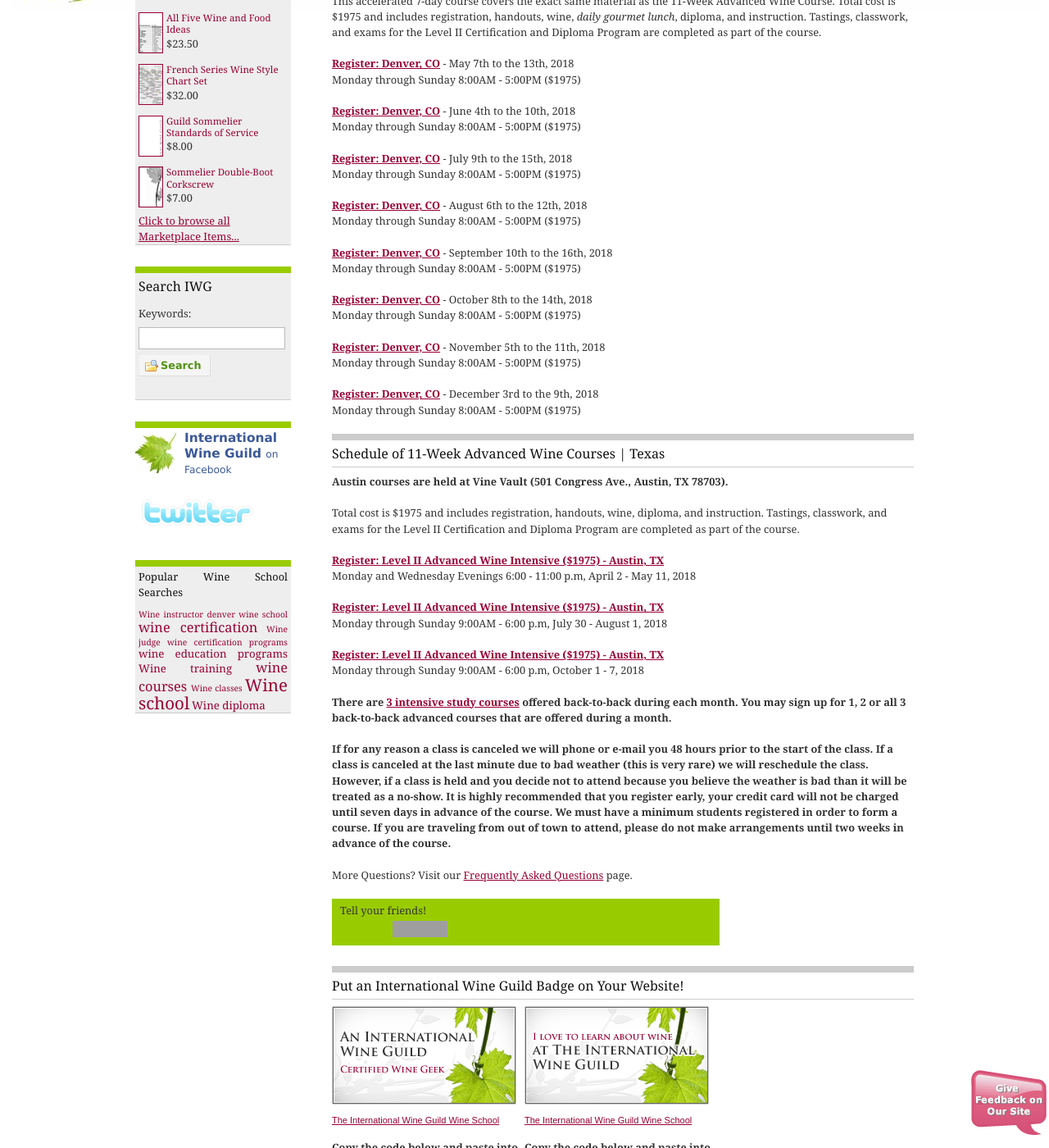
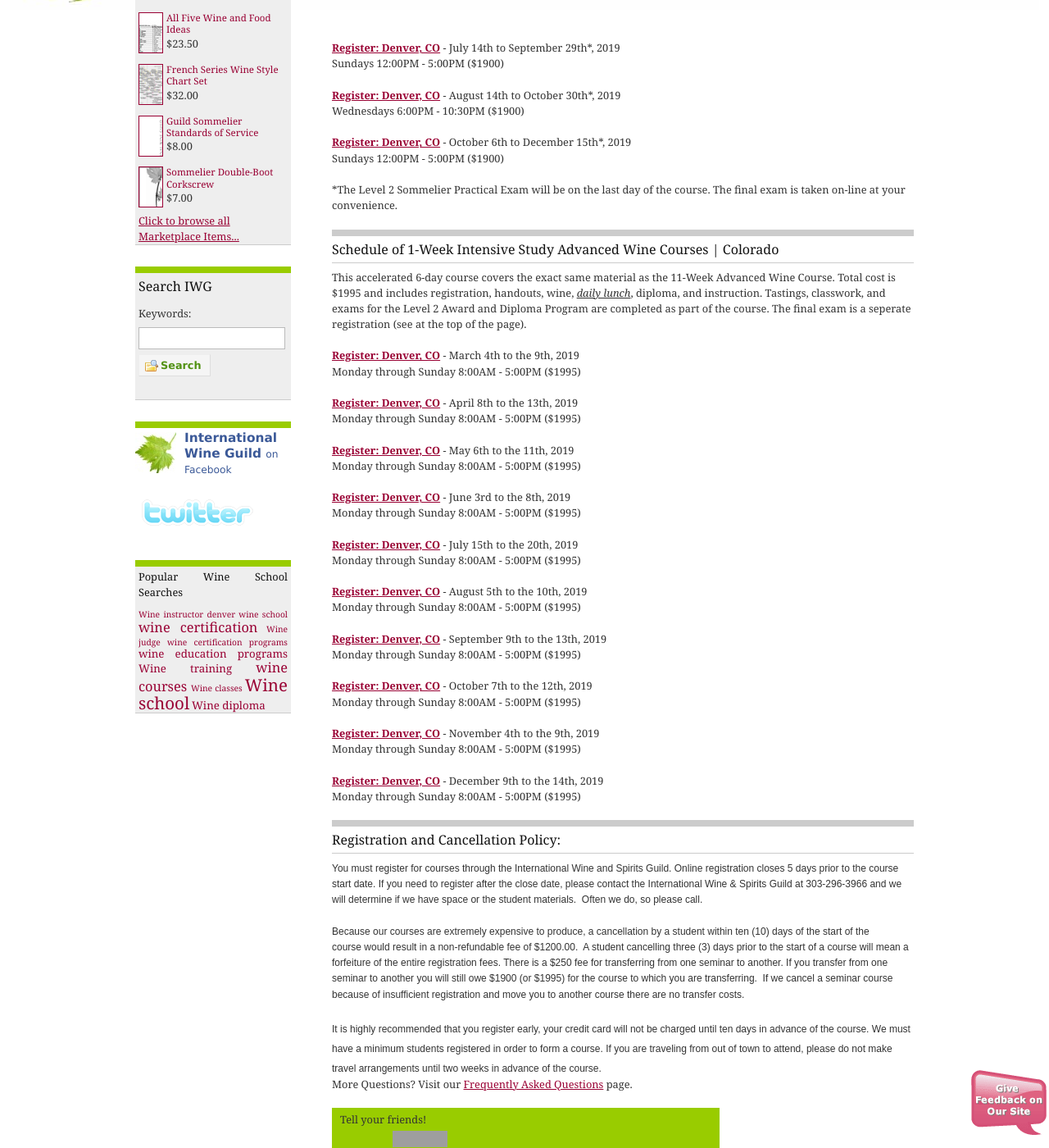
Before and after one commit to CKDev/internationalwineguild.com, a Jekyll site: the page built from advanced-wine-course-registration.html, in a window 1280 px wide and 1400 px high, scrolled down 968 px. Shown: the whole window at 82% size. Built offline with Jekyll 4.4.1, drawn with Linux system fonts in a browser that asks for light colours; a script that is not in the unit is left out; comment, search, counter and statistics services are not loaded; some of the changed text lies outside the part shown; grey boxes are pictures that could not be loaded.

Commit message:
[CHG] More up to date content

```diff
--- a/advanced-wine-course-registration.html
+++ b/advanced-wine-course-registration.html
@@ -4,85 +4,105 @@
 ---
 
 <h1>Level II: Advanced Wine Course Registration</h1>
-<p style="text-align: center;"><strong><em>Please sign up early. Materials are sent out in advance to help you prepare
-      for the final exam.</em></strong><em>&nbsp;</em></p>
+<p style="text-align: center;"><strong><em>Please sign up early. Some materials are sent out in advance to help you
+      prepare for the final exam.</em></strong><em>&nbsp;</em></p>
+<h2>On-Line Final Exam - World Wide</h2>
+<p>This is the final exam for the 11-week or intensive study Level 2 Advanced Wine Course.</p>
+<p><strong>Level 2 On-Line Final Exam&nbsp;<a
+      href="http://ww4.aitsafe.com/cf/add.cfm?userid=6714687&amp;product=Adv+Wine+Final+On-Line+Exam++-++at your convenience (within 2 months)&amp;price=100&amp;return=www.internationalwineguild.com/advanced-wine-course-registration"
+      class="ga-track">Register: Denver, CO</a></strong>&nbsp;- at your convenience ($100).&nbsp;If taken within 2
+  months of completing the course.&nbsp;</p>
+<p><strong>Level 2 On-Line Final Exam after 2 months&nbsp;<a
+      href="http://ww4.aitsafe.com/cf/add.cfm?userid=6714687&amp;product=Adv+Wine+Final+On-Line+Exam++-++at your convenience (after 2 months)&amp;price=200&amp;return=www.internationalwineguild.com/advanced-wine-course-registration"
+      class="ga-track">Register: Denver, CO</a></strong>&nbsp;- at your convenience ($200).&nbsp;If taken after 2
+  months of completing the course.</p>
+<p>If you want, you can sign up for this exam when you register for a Level 2 Wine Course.</p>
+<p>When you sign up for the on-line exam the Guild will send you an email with instructions on how to take the exam
+  and a second email, from the company we use to administer the exam, inviting you to their website to the take the
+  exam.</p>
 <h2>Schedule of 11-Week Advanced Wine Courses | Colorado</h2>
-<p><strong>Colorado courses are held at the International Wine &amp; Spirits Guild headquarters (4640 Pecos St. Unit
-    H, Denver, CO 80122).&nbsp;</strong></p>
 <p>Total cost is $1900 and includes registration, handouts, wine, diploma, and instruction. Tastings, classwork, and
-  exams for the Level II Certification and Diploma Program are completed as part of the course.&nbsp;</p>
+  exams for the Level II Award and Diploma Program are completed as part of the course. The award exam is $100 and is
+  on-line. &nbsp;It is taken after you complete the course.</p>
+<p>&nbsp;</p>
 <p><a
-    href="http://ww4.aitsafe.com/cf/add.cfm?userid=6714687&amp;product=Adv+Wine+Course PM+Denver++-++7/08-2018-09/23+2018&amp;price=1900&amp;return=www.internationalwineguild.com/advanced-wine-course-registration"
-    class="ga-track"><strong>Register: Denver, CO</strong></a> - July 8th to September 23rd*, 2018<br>
+    href="http://ww4.aitsafe.com/cf/add.cfm?userid=6714687&amp;product=Adv+Wine+Course PM+Denver++-++7/14-9/29, 2019&amp;price=1900&amp;return=www.internationalwineguild.com/advanced-wine-course-registration"
+    class="ga-track"><strong>Register: Denver, CO</strong></a>&nbsp;- July 14th to September 29th*, 2019<br>
   Sundays 12:00PM - 5:00PM ($1900)</p>
 <p><a
-    href="http://ww4.aitsafe.com/cf/add.cfm?userid=6714687&amp;product=Adv+Wine+Course PM+Denver++-++10/07-2018-12/16+2018&amp;price=1900&amp;return=www.internationalwineguild.com/advanced-wine-course-registration"
-    class="ga-track"><strong>Register: Denver, CO</strong></a> - October 7th to December 16th*, 2018<br>
+    href="http://ww4.aitsafe.com/cf/add.cfm?userid=6714687&amp;product=Adv+Wine+Course PM+Denver++-++8/14-10/30+2019&amp;price=1900&amp;return=www.internationalwineguild.com/advanced-wine-course-registration"
+    class="ga-track"><strong>Register: Denver, CO</strong></a>&nbsp;- August 14th to October 30th*, 2019<br>
+  Wednesdays 6:00PM - 10:30PM ($1900)</p>
+<p><a
+    href="http://ww4.aitsafe.com/cf/add.cfm?userid=6714687&amp;product=Adv+Wine+Course PM+Denver++-++10/06-12/15, 2019&amp;price=1900&amp;return=www.internationalwineguild.com/advanced-wine-course-registration"
+    class="ga-track"><strong>Register: Denver, CO</strong></a>&nbsp;- October 6th to December 15th*, 2019<br>
   Sundays 12:00PM - 5:00PM ($1900)</p>
-<p>*The Level II exams will be on the last Sunday class of the term at 9:00am for all classes.</p>
+<p>*The Level 2 Sommelier Practical Exam will be on the last day of the course. The final exam is taken on-line at
+  your convenience.</p>
 <h2>Schedule of 1-Week Intensive Study Advanced Wine Courses | Colorado</h2>
-<p><strong>Colorado courses are held at the International Wine &amp; Spirits Guild headquarters (4640 Pecos St. Unit
-    H, Denver, CO 80122).&nbsp;</strong></p>
-<p>This accelerated 7-day course covers the exact same material as the 11-Week Advanced Wine Course. Total cost is
-  $1975 and includes registration, handouts, wine, <em>daily gourmet lunch</em>, diploma, and instruction. Tastings,
-  classwork, and exams for the Level II Certification and Diploma Program are completed as part of the course.&nbsp;
-</p>
-
+<p>This accelerated 6-day course covers the exact same material as the 11-Week Advanced Wine Course. Total cost is
+  $1995 and includes registration, handouts, wine, <u><em>daily lunch</em></u>, diploma, and instruction. Tastings,
+  classwork, and exams for the Level 2 Award and Diploma Program are completed as part of the course. The final exam
+  is a seperate registration (see at the top of the page).</p>
 <p><a
-    href="http://ww4.aitsafe.com/cf/add.cfm?userid=6714687&amp;product=Intensive+Study+Adv+Wine+Denver++-++5/7-13,+2018&amp;price=1975&amp;return=www.internationalwineguild.com/advanced-wine-course-registration"
-    class="ga-track"><strong>Register: Denver, CO</strong></a> - May 7th to the 13th, 2018<br>
-  Monday through Sunday 8:00AM - 5:00PM ($1975)</p>
+    href="http://ww4.aitsafe.com/cf/add.cfm?userid=6714687&amp;product=Intensive+Study+Adv+Wine+Denver++-++3/4-9,+2019&amp;price=1995&amp;return=www.internationalwineguild.com/advanced-wine-course-registration"
+    class="ga-track"><strong>Register: Denver, CO</strong></a> - March 4th to the 9th, 2019<br>
+  Monday through Sunday 8:00AM - 5:00PM ($1995)</p>
 <p><a
-    href="http://ww4.aitsafe.com/cf/add.cfm?userid=6714687&amp;product=Intensive+Study+Adv+Wine+Denver++-++6/4-10,+2018&amp;price=1975&amp;return=www.internationalwineguild.com/advanced-wine-course-registration"
-    class="ga-track"><strong>Register: Denver, CO</strong></a> - June 4th to the 10th, 2018<br>
-  Monday through Sunday 8:00AM - 5:00PM ($1975)</p>
+    href="http://ww4.aitsafe.com/cf/add.cfm?userid=6714687&amp;product=Intensive+Study+Adv+Wine+Denver++-++4/8-13,+2019&amp;price=1995&amp;return=www.internationalwineguild.com/advanced-wine-course-registration"
+    class="ga-track"><strong>Register: Denver, CO</strong></a> - April 8th to the 13th, 2019<br>
+  Monday through Sunday 8:00AM - 5:00PM ($1995)</p>
 <p><a
-    href="http://ww4.aitsafe.com/cf/add.cfm?userid=6714687&amp;product=Intensive+Study+Adv+Wine+Denver++-++7/9-15,+2018&amp;price=1975&amp;return=www.internationalwineguild.com/advanced-wine-course-registration"
-    class="ga-track"><strong>Register: Denver, CO</strong></a> - July 9th to the 15th, 2018<br>
-  Monday through Sunday 8:00AM - 5:00PM ($1975)</p>
+    href="http://ww4.aitsafe.com/cf/add.cfm?userid=6714687&amp;product=Intensive+Study+Adv+Wine+Denver++-++5/6-11,+2019&amp;price=1995&amp;return=www.internationalwineguild.com/advanced-wine-course-registration"
+    class="ga-track"><strong>Register: Denver, CO</strong></a> - May 6th to the 11th, 2019<br>
+  Monday through Sunday 8:00AM - 5:00PM ($1995)</p>
 <p><a
-    href="http://ww4.aitsafe.com/cf/add.cfm?userid=6714687&amp;product=Intensive+Study+Adv+Wine+Denver++-++8/6-12,+2018&amp;price=1975&amp;return=www.internationalwineguild.com/advanced-wine-course-registration"
-    class="ga-track"><strong>Register: Denver, CO</strong></a> - August 6th to the 12th, 2018<br>
-  Monday through Sunday 8:00AM - 5:00PM ($1975)</p>
+    href="http://ww4.aitsafe.com/cf/add.cfm?userid=6714687&amp;product=Intensive+Study+Adv+Wine+Denver++-++6/3-8,+2019&amp;price=1995&amp;return=www.internationalwineguild.com/advanced-wine-course-registration"
+    class="ga-track"><strong>Register: Denver, CO</strong></a> - June 3rd to the 8th, 2019<br>
+  Monday through Sunday 8:00AM - 5:00PM ($1995)</p>
 <p><a
-    href="http://ww4.aitsafe.com/cf/add.cfm?userid=6714687&amp;product=Intensive+Study+Adv+Wine+Denver++-++9/10-16,+2018&amp;price=1975&amp;return=www.internationalwineguild.com/advanced-wine-course-registration"
-    class="ga-track"><strong>Register: Denver, CO</strong></a> - September 10th to the 16th, 2018<br>
-  Monday through Sunday 8:00AM - 5:00PM ($1975)</p>
+    href="http://ww4.aitsafe.com/cf/add.cfm?userid=6714687&amp;product=Intensive+Study+Adv+Wine+Denver++-++7/15-20,+2019&amp;price=1995&amp;return=www.internationalwineguild.com/advanced-wine-course-registration"
+    class="ga-track"><strong>Register: Denver, CO</strong></a>&nbsp;- July 15th to the 20th, 2019<br>
+  Monday through Sunday 8:00AM - 5:00PM ($1995)</p>
 <p><a
-    href="http://ww4.aitsafe.com/cf/add.cfm?userid=6714687&amp;product=Intensive+Study+Adv+Wine+Denver++-++10/8-14,+2018&amp;price=1975&amp;return=www.internationalwineguild.com/advanced-wine-course-registration"
-    class="ga-track"><strong>Register: Denver, CO</strong></a> - October 8th to the 14th, 2018<br>
-  Monday through Sunday 8:00AM - 5:00PM ($1975)</p>
+    href="http://ww4.aitsafe.com/cf/add.cfm?userid=6714687&amp;product=Intensive+Study+Adv+Wine+Denver++-++8/05-10,+2019&amp;price=1995&amp;return=www.internationalwineguild.com/advanced-wine-course-registration"
+    class="ga-track"><strong>Register: Denver, CO</strong></a>&nbsp;- August 5th to the 10th, 2019<br>
+  Monday through Sunday 8:00AM - 5:00PM ($1995)</p>
 <p><a
-    href="http://ww4.aitsafe.com/cf/add.cfm?userid=6714687&amp;product=Intensive+Study+Adv+Wine+Denver++-++11/5-11,+2018&amp;price=1975&amp;return=www.internationalwineguild.com/advanced-wine-course-registration"
-    class="ga-track"><strong>Register: Denver, CO</strong></a> - November 5th to the 11th, 2018<br>
-  Monday through Sunday 8:00AM - 5:00PM ($1975)</p>
+    href="http://ww4.aitsafe.com/cf/add.cfm?userid=6714687&amp;product=Intensive+Study+Adv+Wine+Denver++-++9/09-13,+2019&amp;price=1995&amp;return=www.internationalwineguild.com/advanced-wine-course-registration"
+    class="ga-track"><strong>Register: Denver, CO</strong></a>&nbsp;- September 9th to the 13th, 2019<br>
+  Monday through Sunday 8:00AM - 5:00PM ($1995)</p>
 <p><a
-    href="http://ww4.aitsafe.com/cf/add.cfm?userid=6714687&amp;product=Intensive+Study+Adv+Wine+Denver++-++12/3-9,+2018&amp;price=1975&amp;return=www.internationalwineguild.com/advanced-wine-course-registration"
-    class="ga-track"><strong>Register: Denver, CO</strong></a> - December 3rd to the 9th, 2018<br>
-  Monday through Sunday 8:00AM - 5:00PM ($1975)</p>
-<h2>Schedule of 11-Week Advanced Wine Courses | Texas</h2>
-<p><strong>Austin courses are held at Vine Vault (501 Congress Ave., Austin, TX 78703).</strong></p>
-<p>Total cost is $1975 and includes registration, handouts, wine, diploma, and instruction. Tastings, classwork, and
-  exams for the Level II Certification and Diploma Program are completed as part of the course.&nbsp;</p>
-<p><a class="ga-track"
-    href="http://ww4.aitsafe.com/cf/add.cfm?userid=6714687&amp;product=Level+II+Advanced+Wine+Intensive+Austin++-++4/2-5/11/2018&amp;price=1975&amp;return=www.internationalwineguild.com/texas-wine-school"><strong>Register:
-      Level II Advanced Wine Intensive ($1975) - Austin, TX<br>
-    </strong></a>Monday and Wednesday Evenings 6:00 - 11:00 p.m, April 2 - May 11, 2018&nbsp;</p>
-<p><a class="ga-track"
-    href="http://ww4.aitsafe.com/cf/add.cfm?userid=6714687&amp;product=Level+II+Advanced+Wine+Intensive+Austin++-++7/30-8/1/2018&amp;price=1975&amp;return=www.internationalwineguild.com/texas-wine-school"><strong>Register:
-      Level II Advanced Wine Intensive ($1975) - Austin, TX<br>
-    </strong></a>Monday through Sunday 9:00AM - 6:00 p.m, July 30 - August 1, 2018&nbsp;</p>
-<p><a class="ga-track"
-    href="http://ww4.aitsafe.com/cf/add.cfm?userid=6714687&amp;product=Level+II+Advanced+Wine+Intensive+Austin++-++10/1-7/2018&amp;price=1975&amp;return=www.internationalwineguild.com/texas-wine-school"><strong>Register:
-      Level II Advanced Wine Intensive ($1975) - Austin, TX<br>
-    </strong></a>Monday through Sunday 9:00AM - 6:00 p.m, October 1 - 7, 2018&nbsp;</p>
-<p><b>There are <a href="http://www.internationalwineguild.com/level-iii-certification-options">3&nbsp;intensive
-      study courses</a> offered back-to-back during each month.<strong> You may sign up for 1, 2 or all 3 back-to-back
-      advanced courses that are offered during a month.</strong></b></p>
-<p><b><b><strong>If for any reason a class is canceled we will phone or e-mail you 48 hours prior to the start of the
-        class. If a class is canceled at the last minute due to bad weather (this is very rare) we will reschedule the
-        class. However, if a class is held and you decide not to attend because you believe the weather is bad than it
-        will be treated as a no-show. It is highly recommended that you register early, your credit card will not be
-        charged until seven days in advance of the course. We must have a minimum students registered in order to form
-        a course. If you are traveling from out of town to attend, please do not make arrangements until two weeks in
-        advance of the course.</strong></b></b><b><b><strong>&nbsp;</strong></b></b></p>
+    href="http://ww4.aitsafe.com/cf/add.cfm?userid=6714687&amp;product=Intensive+Study+Adv+Wine+Denver++-++10/07-12,+2019&amp;price=1995&amp;return=www.internationalwineguild.com/advanced-wine-course-registration"
+    class="ga-track"><strong>Register: Denver, CO</strong></a>&nbsp;- October 7th to the 12th, 2019<br>
+  Monday through Sunday 8:00AM - 5:00PM ($1995)</p>
+<p><a
+    href="http://ww4.aitsafe.com/cf/add.cfm?userid=6714687&amp;product=Intensive+Study+Adv+Wine+Denver++-++11/04-09,+2019&amp;price=1995&amp;return=www.internationalwineguild.com/advanced-wine-course-registration"
+    class="ga-track"><strong>Register: Denver, CO</strong></a>&nbsp;- November 4th to the 9th, 2019<br>
+  Monday through Sunday 8:00AM - 5:00PM ($1995)</p>
+<p><a
+    href="http://ww4.aitsafe.com/cf/add.cfm?userid=6714687&amp;product=Intensive+Study+Adv+Wine+Denver++-++12/09-14,+2019&amp;price=1995&amp;return=www.internationalwineguild.com/advanced-wine-course-registration"
+    class="ga-track"><strong>Register: Denver, CO</strong></a>&nbsp;- December 9th to the 14th, 2019<br>
+  Monday through Sunday 8:00AM - 5:00PM ($1995)</p>
+<h2>Registration and Cancellation Policy:</h2>
+<p><span style="font-size: 9pt; font-family: Arial, sans-serif;">You must register for courses through the
+    International Wine and Spirits Guild. Online registration closes 5 days prior to the course start date. If you
+    need to register after the close date, please contact the International Wine &amp; Spirits Guild at 303-296-3966
+    and we will determine if we have space or the student materials. &nbsp;Often we do, so please call.</span></p>
+<p class="MsoNoSpacing" style="margin: 0in 0in 0.0001pt; font-size: medium; font-family: " times="" new=""><span
+    style="font-size: 9pt; font-family: Arial, sans-serif;">
+    <o:p></o:p>
+  </span></p>
+<p><span style="font-size: 9pt; font-family: Arial, sans-serif;">Because our courses are extremely expensive to
+    produce, a cancellation by a student within&nbsp;ten (10)&nbsp;days of the start of the course&nbsp;</span><span
+    style="font-family: Arial, sans-serif; font-size: 9pt;">would result in a non-refundable fee of $1200.00.&nbsp; A
+    student cancelling&nbsp;three (3)&nbsp;days&nbsp;prior to&nbsp;the start of a course will mean a forfeiture of the
+    entire registration fees. There is a $250 fee for transferring from one seminar to another. If you transfer from
+    one seminar to another you will still owe $1900 (or $1995) for the course to which you are transferring. &nbsp;If
+    we cancel a seminar course because of insufficient registration and move you to another course there are no
+    transfer costs. &nbsp;</span></p>
+<p class="MsoNoSpacing" style="margin: 0in 0in 0.0001pt; font-size: medium; font-family: " times="" new=""><span
+    style="font-size: 9pt; font-family: Arial, sans-serif;">It is highly recommended that you register early, your
+    credit card will not be charged until ten days in advance of the course. We must have a minimum students
+    registered in order to form a course. If you are traveling from out of town to attend, please do not make travel
+    arrangements until two weeks in advance of the course.&nbsp;<o:p></o:p></span></p>
```
Also changed, not shown: level-i-guild-fine-spirits-certification-seminar.html (+12 -15 lines), level-i-register-for-the-guild-sake-certification-seminar.html (added, +14 -0 lines).
